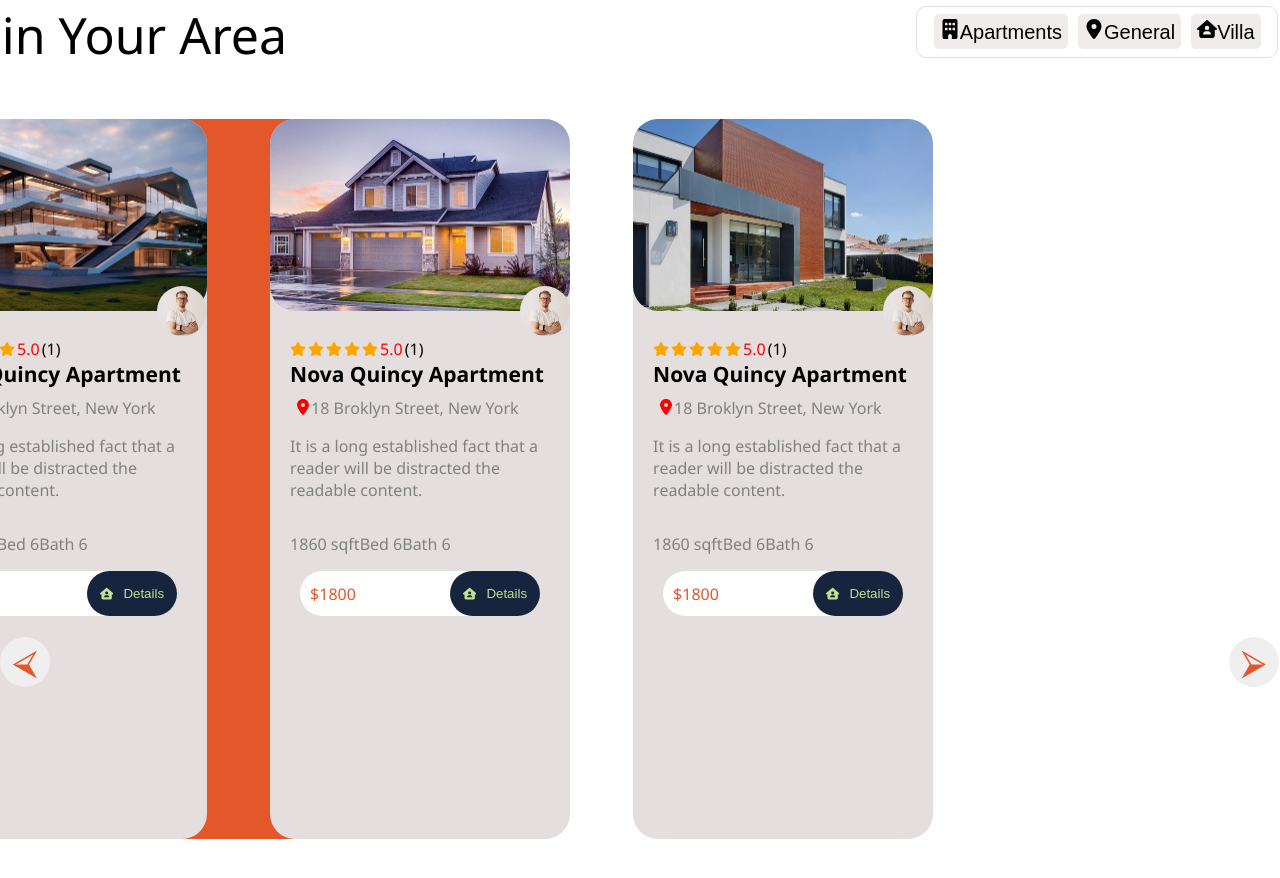
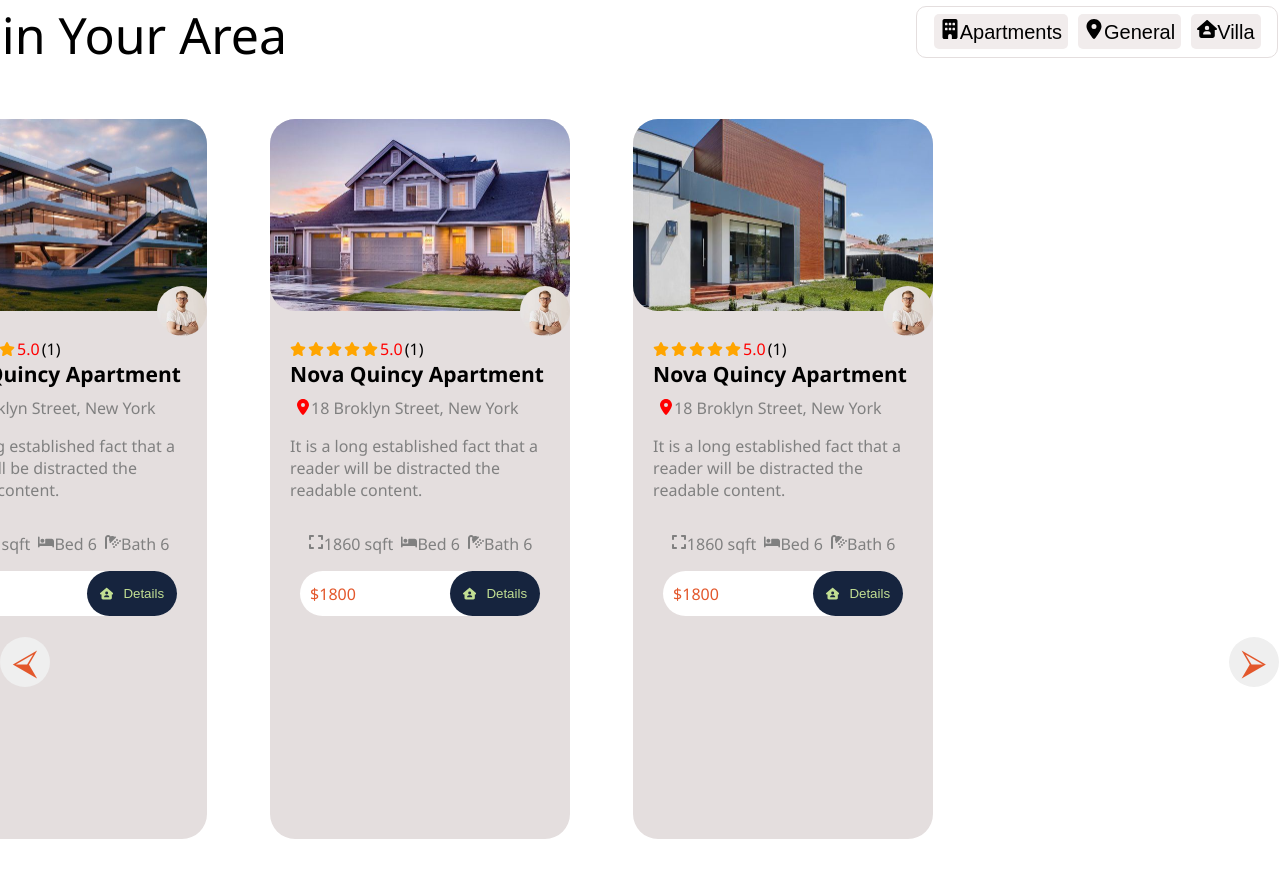
Before and after one commit to PROTOMAC1/HomiRX, a React (Create React App) app in the folder real-estate-app/: page / in a window 1280 px wide. Shown: the part 3718-4596 px from the top of the page. Built offline with nearby package versions, Linux system fonts and the light colour scheme.

Commit message:
made it some changes like icon add above button in card

```diff
--- a/real-estate-app/src/components/About2.css
+++ b/real-estate-app/src/components/About2.css
@@ -55,9 +55,7 @@
 
 .last-about-card-content {
     width: 94%;
-    /* overflow: hidden; */
     display: flex;
-    background-color: #E3572B;
     gap: 63px;
     position: relative;
     justify-content: center;
@@ -130,7 +128,9 @@
 
 .last-about-card-area-icon {
     display: flex;
-    margin-left: 20px;
+    justify-content: center;
+    gap: 8px;
+    align-items: center;
     color: gray;
 }
 
--- a/real-estate-app/src/components/About2.js
+++ b/real-estate-app/src/components/About2.js
@@ -112,9 +112,9 @@ function About2() {
                 <p className='last-about-card-loaction'><FaLocationDot className="symbollo" style={{color: 'red'}} />18 Broklyn Street, New York</p>
                 <p className='last-about-card-paragraph'>It is a long established fact that a reader will be distracted the readable content.</p>
                 <div className='last-about-card-area-icon'>
-                  <p>1860 sqft</p>
-                  <p>Bed 6</p>
-                  <p>Bath 6</p>
+                  <p className='last-about-card-icon-contents'><d.icononeimg />1860 sqft</p>
+                  <p className='last-about-card-icon-contents'><d.icontwoimg />Bed 6</p>
+                  <p className='last-about-card-icon-contents'><d.iconthreeimg />Bath 6</p>
                 </div>
               </div>
               <div className='last-about-card-bottom-margin'>
--- a/real-estate-app/src/components/Datas/ApartmentsData.js
+++ b/real-estate-app/src/components/Datas/ApartmentsData.js
@@ -1,4 +1,4 @@
-import { FaLocationDot, FaHouseUser, FaStar } from 'react-icons/fa6';
+import { FaLocationDot, FaHouseUser, FaStar, FaExpand, FaBed, FaShower } from 'react-icons/fa6';
 import Image1 from './ImagesData/last-about-image1.jpg';
 import Image2 from './ImagesData/last-about-image2.jpg';
 import Image3 from './ImagesData/last-about-image3.jpg';
@@ -18,8 +18,11 @@ const data = [
         locationsymboll: FaLocationDot,
         locationaddress: `18 Broklyn Street, New York`,
         paragraph: `It is a long established fact that a reader will be distracted the readable content.`,
+        icononeimg: FaExpand,
         iconone: `1860 sqft`,
+        icontwoimg: FaBed,
         icontwo: `Bed 6`,
+        iconthreeimg: FaShower,
         iconthree: `Bath 6`,
         bottomprice: `$1800`,
         bottombtnicon: FaHouseUser,
@@ -35,8 +38,11 @@ const data = [
         locationsymboll: FaLocationDot,
         locationaddress: `18 Broklyn Street, New York`,
         paragraph: `It is a long established fact that a reader will be distracted the readable content.`,
+        icononeimg: FaExpand,
         iconone: `1860 sqft`,
+        icontwoimg: FaBed,
         icontwo: `Bed 6`,
+        iconthreeimg: FaShower,
         iconthree: `Bath 6`,
         bottomprice: `$1800`,
         bottombtnicon: FaHouseUser,
@@ -52,8 +58,11 @@ const data = [
         locationsymboll: FaLocationDot,
         locationaddress: `18 Broklyn Street, New York`,
         paragraph: `It is a long established fact that a reader will be distracted the readable content.`,
+        icononeimg: FaExpand,
         iconone: `1860 sqft`,
+        icontwoimg: FaBed,
         icontwo: `Bed 6`,
+        iconthreeimg: FaShower,
         iconthree: `Bath 6`,
         bottomprice: `$1800`,
         bottombtnicon: FaHouseUser,
@@ -69,8 +78,11 @@ const data = [
         locationsymboll: FaLocationDot,
         locationaddress: `18 Broklyn Street, New York`,
         paragraph: `It is a long established fact that a reader will be distracted the readable content.`,
+        icononeimg: FaExpand,
         iconone: `1860 sqft`,
+        icontwoimg: FaBed,
         icontwo: `Bed 6`,
+        iconthreeimg: FaShower,
         iconthree: `Bath 6`,
         bottomprice: `$1800`,
         bottombtnicon: FaHouseUser,
@@ -86,8 +98,11 @@ const data = [
         locationsymboll: FaLocationDot,
         locationaddress: `18 Broklyn Street, New York`,
         paragraph: `It is a long established fact that a reader will be distracted the readable content.`,
+        icononeimg: FaExpand,
         iconone: `1860 sqft`,
+        icontwoimg: FaBed,
         icontwo: `Bed 6`,
+        iconthreeimg: FaShower,
         iconthree: `Bath 6`,
         bottomprice: `$1800`,
         bottombtnicon: FaHouseUser,
@@ -103,8 +118,11 @@ const data = [
         locationsymboll: FaLocationDot,
         locationaddress: `18 Broklyn Street, New York`,
         paragraph: `It is a long established fact that a reader will be distracted the readable content.`,
+        icononeimg: FaExpand,
         iconone: `1860 sqft`,
+        icontwoimg: FaBed,
         icontwo: `Bed 6`,
+        iconthreeimg: FaShower,
         iconthree: `Bath 6`,
         bottomprice: `$1800`,
         bottombtnicon: FaHouseUser,
--- a/real-estate-app/src/components/Datas/GeneralData.js
+++ b/real-estate-app/src/components/Datas/GeneralData.js
@@ -1,4 +1,4 @@
-import { FaLocationDot, FaHouseUser, FaStar } from 'react-icons/fa6';
+import { FaLocationDot, FaHouseUser, FaStar, FaExpand, FaBed, FaShower } from 'react-icons/fa6';
 import Image1 from './ImagesData/General-img-1.jpg';
 import Image2 from './ImagesData/General-img-2.jpg';
 import Image3 from './ImagesData/General-img-3.jpg';
--- a/real-estate-app/src/components/Datas/VillaData.js
+++ b/real-estate-app/src/components/Datas/VillaData.js
@@ -1,4 +1,4 @@
-import { FaLocationDot, FaHouseUser, FaStar } from 'react-icons/fa6';
+import { FaLocationDot, FaHouseUser, FaStar, FaExpand, FaBed, FaShower } from 'react-icons/fa6';
 import Image1 from './ImagesData/Villa-img-1.jpg';
 import Image2 from './ImagesData/Villa-img-2.jpg';
 import Image3 from './ImagesData/Villa-img-3.jpg';
```
